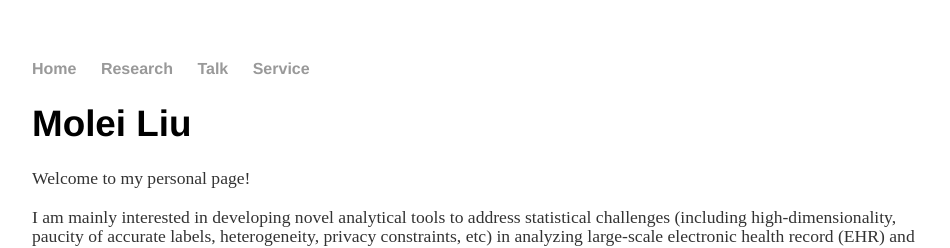
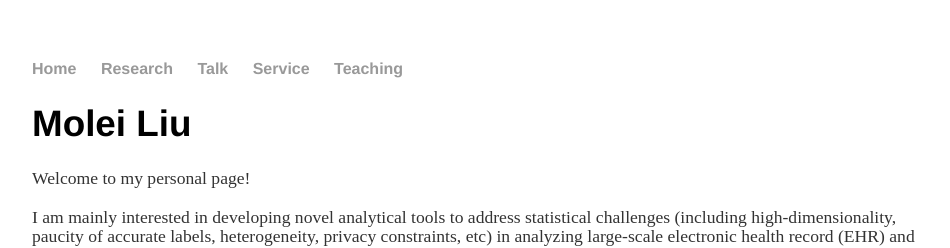
Before and after one commit to moleibobliu/moleibobliu.github.io, a Jekyll site: the page built from index.html, in a window 1280 px wide. Shown: the top 248 px of the page, without its empty margins (160-1110 px from the left). Built offline with Jekyll 4.4.1, drawn with Linux system fonts in a browser that asks for light colours.

Commit message:
Update default.html

```diff
--- a/_layouts/default.html
+++ b/_layouts/default.html
@@ -12,7 +12,7 @@
 		        	<li><a href="/pub">Research</a></li>
 				<li><a href="/talk">Talk</a></li>
 	        		<li><a href="/service">Service</a></li>
-	        		{{<li><a href="/teaching">Teaching</a></li>}}
+	        		<li><a href="/teaching">Teaching</a></li>
 	    		</ul>
 			</nav>
 			<div class="container">
```
